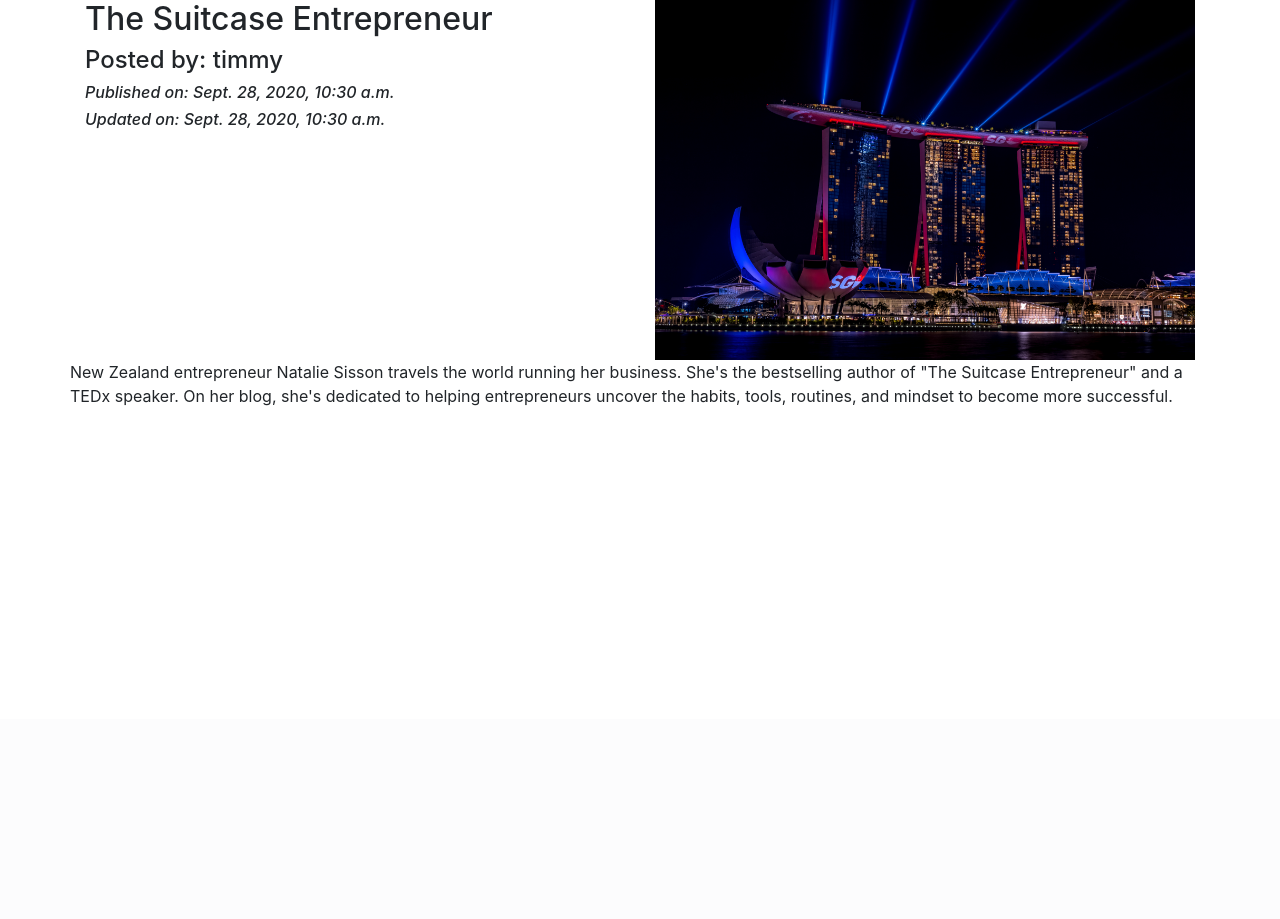
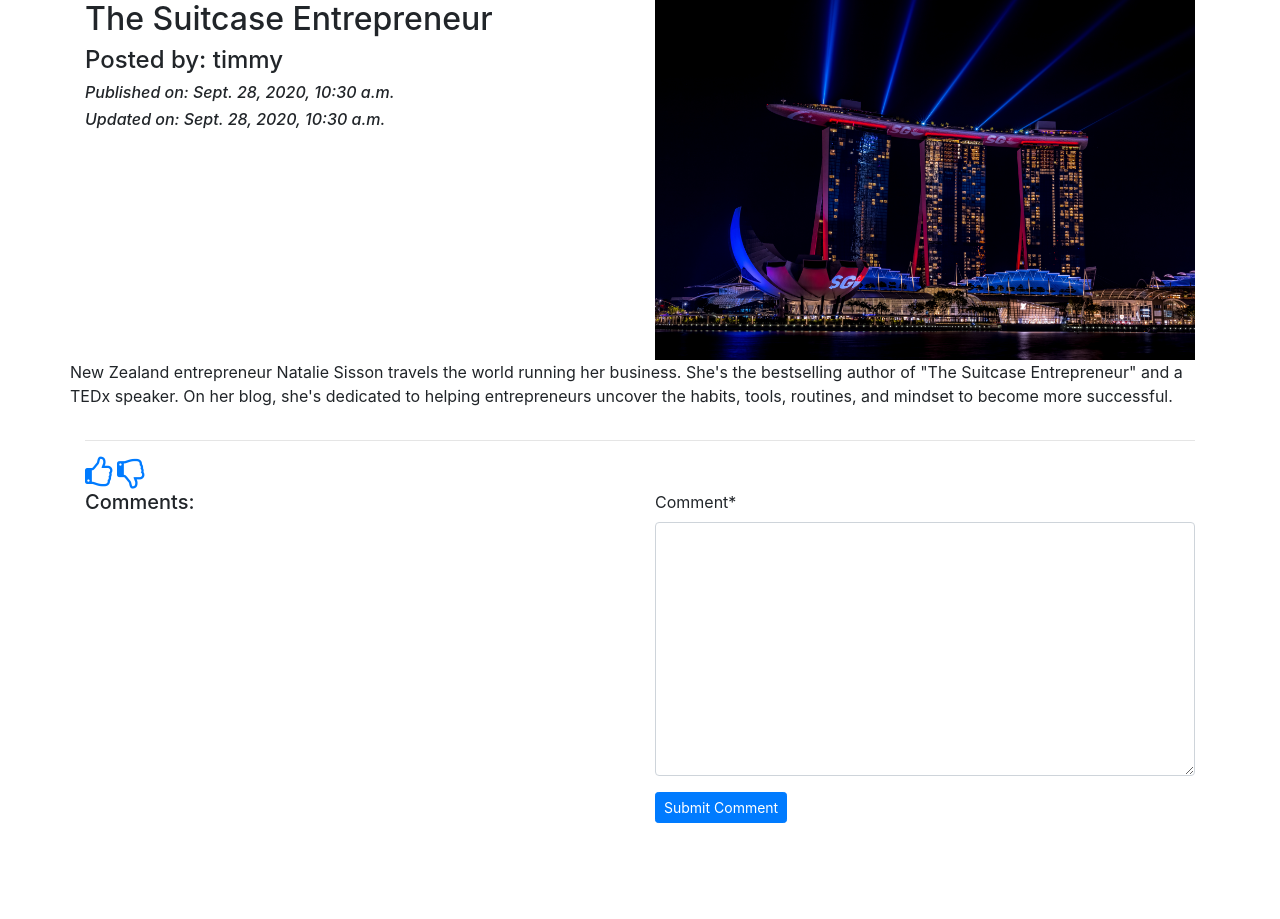
Before and after one commit to erictumuti/django-blog-app, a Django app: a page that uses templates/base.html in a window 1280 px wide. Shown: the part 81-1000 px from the top of the page. Before the commit the page ends 487 px from the top, so only its background shows below. Run offline with Django 3.2, Linux system fonts and the light colour scheme; data comes from the database, SQL or seed files in the repository; both versions use the stored data as it was after the commit; some libraries are stand-ins or nearby versions.

Commit message:
create comment section and the view page on comments

```diff
--- /dev/null
+++ b/App_Blog/forms.py
@@ -0,0 +1,8 @@
+from django import forms
+from App_Blog.models import Blog, Comment
+
+
+class CommentForm(forms.ModelForm):
+    class Meta:
+        model = Comment
+        fields = ('comment',)
--- a/App_Blog/views.py
+++ b/App_Blog/views.py
@@ -5,6 +5,7 @@ from django.urls import reverse, reverse_lazy
 from django.contrib.auth.decorators import login_required
 from django.contrib.auth.mixins import LoginRequiredMixin
 import uuid
+from App_Blog.forms import CommentForm
 
 # Create your views here.
 def blog_list(request):
@@ -31,4 +32,13 @@ class CreateBlog(LoginRequiredMixin, CreateView):
 
 def blog_details(request, slug):
     blog = Blog.objects.get(slug=slug)
-    return render(request, 'App_Blog/blog_details.html', context={'blog':blog})
+    comment_form = CommentForm()
+    if request.method == 'POST':
+        comment_form = CommentForm(request.POST)
+        if comment_form.is_valid():
+            comment = comment_form.save(commit=False)
+            comment.user = request.user
+            comment.blog = blog
+            comment.save()
+        return HttpResponseRedirect(reverse('App_Blog:blog_details', kwargs={'slug':slug}))
+    return render(request, 'App_Blog/blog_details.html', context={'blog':blog, 'comment_form':comment_form})
--- a/templates/App_Blog/blog_details.html
+++ b/templates/App_Blog/blog_details.html
@@ -1,4 +1,5 @@
 {% extends 'base.html' %}
+{% load crispy_forms_tags %}
 {% block title %} Blog details {% endblock %}
 
 {% block body_block %}
@@ -14,4 +15,32 @@
   </div>
   {{ blog.blog_content|linebreaks }}
 </div>
+<hr>
+<a href="#">
+ <i class="fa fa-thumbs-o-up fa-2x"></i>
+</a>
+<a href="#">
+ <i class="fa fa-thumbs-o-down fa-2x"></i>
+</a>
+<div class="row">
+  <div class="col-sm-6">
+    <h5>Comments:</h5>
+    {% for comment in blog.blog_comment.all %}
+    <p><a href="#">{{ comment.user }}</a></p>
+    <b>{{ comment.comment }}</b>
+    <h6><i>{{ comment.comment_date }}</i></h6>
+    {% endfor %}
+  </div>
+  <div class="col-sm-6">
+    <form method="post">
+      {{ comment_form|crispy }}
+      {% csrf_token %}
+      <button type="submit" class="btn btn-primary btn-sm">Submit Comment</button>
+    </form>
+  </div>
+</div>
+<br>
+<br>
+<br>
+<br>
 {% endblock %}
--- a/templates/base.html
+++ b/templates/base.html
@@ -7,7 +7,7 @@
 
     <!-- Bootstrap CSS -->
     <link rel="stylesheet" href="https://stackpath.bootstrapcdn.com/bootstrap/4.5.2/css/bootstrap.min.css" integrity="sha384-JcKb8q3iqJ61gNV9KGb8thSsNjpSL0n8PARn9HuZOnIxN0hoP+VmmDGMN5t9UJ0Z" crossorigin="anonymous">
-
+    <link rel="stylesheet" href="https://stackpath.bootstrapcdn.com/font-awesome/4.7.0/css/font-awesome.min.css">
     <title>{%block title %} Blog page {% endblock %}</title>
   </head>
   <body>
```
Also changed, not shown: db.sqlite3.
